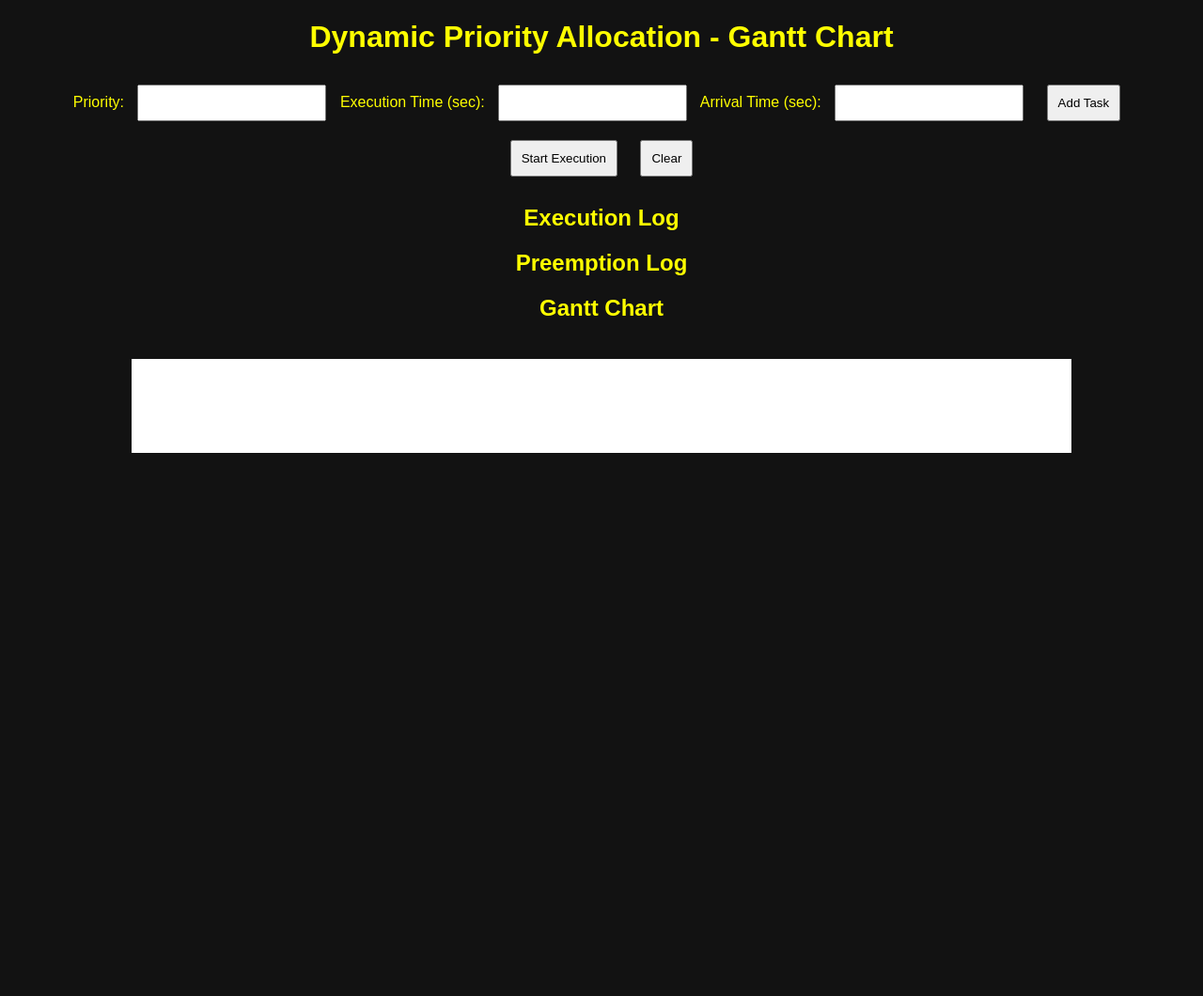
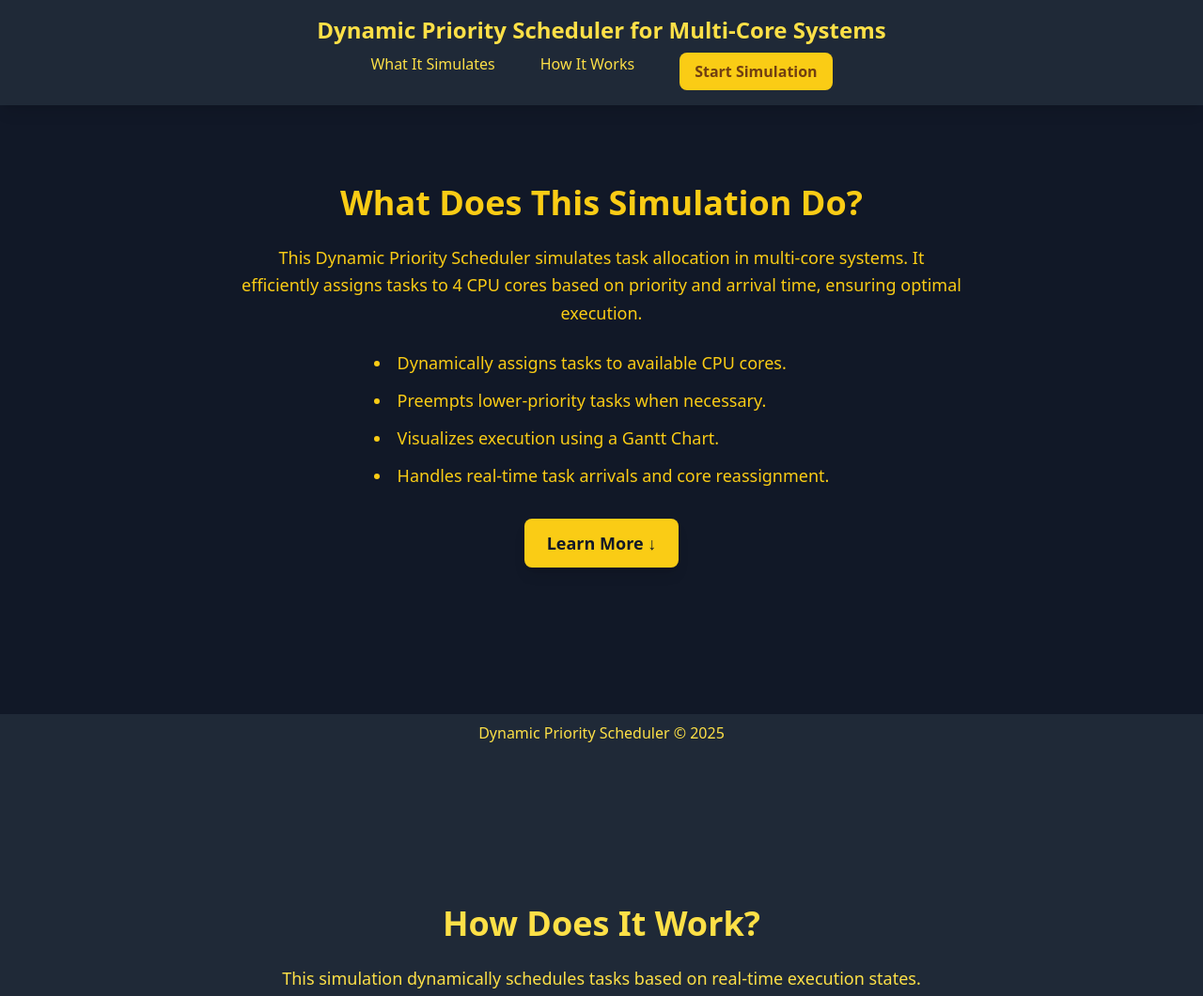
Before and after one commit to SINGHAYUSH24/Multicore_Scheduler, a plain HTML site: page index.html in a window 1280 px wide. Shown: the top 1060 px of the page at 94% size. Before the commit the page ends 800 px from the top, so only its background shows below. Drawn offline with nearby package versions, Linux system fonts and the light colour scheme.

Commit message:
Commited Complete index files

```diff
--- a/index.html
+++ b/index.html
@@ -3,62 +3,60 @@
 <head>
     <meta charset="UTF-8">
     <meta name="viewport" content="width=device-width, initial-scale=1.0">
-    <title>Dynamic Priority Allocation - Gantt Chart</title>
-    <script src="https://cdn.jsdelivr.net/npm/chart.js"></script>
-    <style>
-        body { background-color: #121212; color: yellow; font-family: Arial, sans-serif; }
-        .container { width: 90%; margin: auto; text-align: center; }
-        input, button { margin: 10px; padding: 10px; }
-        .task-list, .preemption-log { text-align: left; margin-top: 20px; }
-        canvas { background: white; margin-top: 20px; }
-    </style>
+    <title>Dynamic Priority Scheduler</title>
+    <script src="https://cdn.tailwindcss.com"></script>
 </head>
-<body>
-    <div class="container">
-        <h1>Dynamic Priority Allocation - Gantt Chart</h1>
-        <label>Priority: <input type="number" id="priority"></label>
-        <label>Execution Time (sec): <input type="number" id="executionTime"></label>
-        <label>Arrival Time (sec): <input type="number" id="arrivalTime"></label>
-        <button onclick="addTask()">Add Task</button>
-        <button onclick="startExecution()">Start Execution</button>
-        <button onclick="clearTasks()">Clear</button>
-        <div class="task-list" id="taskList"></div>
-        <h2>Execution Log</h2>
-        <pre id="log"></pre>
-        <h2>Preemption Log</h2>
-        <pre id="preemptionLog"></pre>
-        <h2>Gantt Chart</h2>
-        <canvas id="ganttChart" width="1000" height="100"></canvas>
-    </div>
+<body class="bg-gray-900 text-yellow-400 font-sans">
 
-    <script>
-        let tasks = [];
-        let cores = Array(4).fill(null);
-        let executionLog = [];
-        let preemptionLog = [];
-        let ganttData = [];
-        function addTask() {
-            let priority = parseInt(document.getElementById("priority").value);
-            let executionTime = parseInt(document.getElementById("executionTime").value);
-            let arrivalTime = parseInt(document.getElementById("arrivalTime").value);
-            if (isNaN(priority) || isNaN(executionTime) || isNaN(arrivalTime) || executionTime <= 0) {
-                alert("Please enter valid priority, execution time, and arrival time.");
-                return;
-            }
-            let taskId = tasks.length + 1;
-            let task = { id: taskId, priority, executionTime, arrivalTime, remainingTime: executionTime };
-            tasks.push(task);
-            tasks.sort((a, b) => a.arrivalTime - b.arrivalTime || a.priority - b.priority);
-            displayTasks();
-        }
+    <nav class="bg-gray-800 fixed w-full top-0 left-0 shadow-lg p-4">
+        <div class="text-center">
+            <h1 class="text-2xl font-bold text-yellow-300">Dynamic Priority Scheduler for Multi-Core Systems</h1>
+        </div>
+        <div class="flex justify-center space-x-12 mt-2">
+            <a href="#about" class="text-yellow-300 hover:text-yellow-500">What It Simulates</a>
+            <a href="#how-it-works" class="text-yellow-300 hover:text-yellow-500">How It Works</a>
+            <a href="main.html" class="text-yellow-900 bg-yellow-400 px-4 py-2 rounded-lg font-bold hover:bg-yellow-500">Start Simulation</a>
+        </div>
+    </nav>
 
-        function displayTasks() {
-            let taskListDiv = document.getElementById("taskList");
-            taskListDiv.innerHTML = "<h2>Tasks</h2>";
-            tasks.forEach(task => {
-                taskListDiv.innerHTML += `Task ${task.id}: Priority ${task.priority}, Execution Time ${task.executionTime} sec, Arrival: ${task.arrivalTime} sec<br>`;
-            });
-        }
-    </script>
+    <section id="about" class="h-screen flex flex-col justify-center items-center text-center p-8">
+        <h2 class="text-4xl font-bold mb-6">What Does This Simulation Do?</h2>
+        <p class="max-w-3xl text-lg leading-relaxed">
+            This Dynamic Priority Scheduler simulates task allocation in multi-core systems.
+            It efficiently assigns tasks to 4 CPU cores based on priority and arrival time, ensuring optimal execution.
+        </p>
+        <ul class="mt-6 text-lg space-y-3 text-left list-disc list-inside">
+            <li>Dynamically assigns tasks to available CPU cores.</li>
+            <li>Preempts lower-priority tasks when necessary.</li>
+            <li>Visualizes execution using a Gantt Chart.</li>
+            <li>Handles real-time task arrivals and core reassignment.</li>
+        </ul>
+
+        <a href="#how-it-works" class="mt-8 inline-block bg-yellow-400 text-gray-900 font-bold py-3 px-6 rounded-lg text-lg shadow-lg hover:bg-yellow-500 transition">
+            Learn More ↓
+        </a>
+    </section>
+    <section id="how-it-works" class="h-screen flex flex-col justify-center items-center text-center p-8 bg-gray-800 text-yellow-300">
+        <h2 class="text-4xl font-bold mb-6">How Does It Work?</h2>
+        <p class="max-w-3xl text-lg leading-relaxed">
+            This simulation dynamically schedules tasks based on real-time execution states.
+        </p>
+
+        <div class="mt-6 max-w-3xl text-left text-lg space-y-4">
+            <p><strong>🔹 Step 1: Task Arrival & Assignment</strong> – Tasks arrive and are assigned to available CPU cores.</p>
+            <p><strong>🔹 Step 2: Preemption</strong> – If a higher-priority task arrives, it replaces a lower-priority task in a core.</p>
+            <p><strong>🔹 Step 3: Execution & Completion</strong> – Each task runs until completion or is preempted by a higher-priority task.</p>
+            <p><strong>🔹 Step 4: Real-Time Updates</strong> – The scheduler continuously updates assignments for better CPU utilization.</p>
+        </div>
+
+        <a href="main.html" class="mt-8 inline-block bg-yellow-400 text-gray-900 font-bold py-3 px-6 rounded-lg text-lg shadow-lg hover:bg-yellow-500 transition">
+            Start Simulation 🚀
+        </a>
+    </section>
+
+<footer class="bg-gray-800 text-yellow-300 text-center py-2 fixed bottom-0 w-full">
+    Dynamic Priority Scheduler © 2025
+</footer>
+
 </body>
 </html>
```
